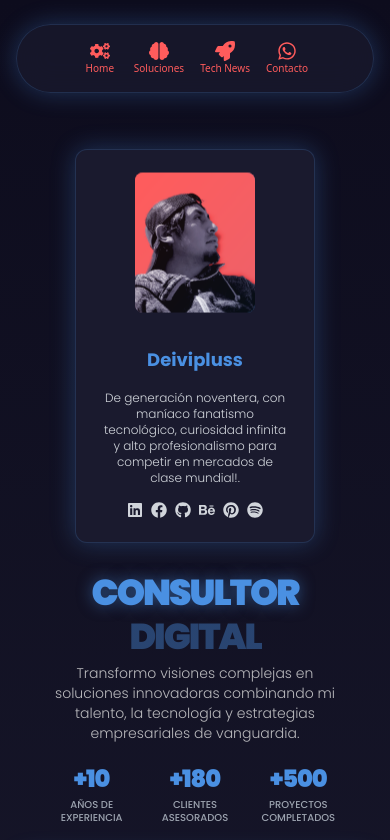
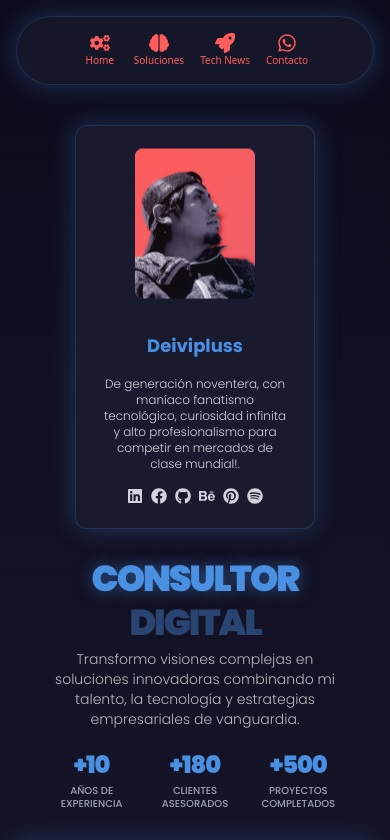
Before and after one commit to deivipluss/landing, a Next.js app: page / in a window 390 px wide. Shown: the top 840 px of the page. Built offline with nearby package versions, Linux system fonts and the light colour scheme.

Commit message:
responsividadipadfix1

```diff
--- a/app/page.tsx
+++ b/app/page.tsx
@@ -57,7 +57,7 @@ const ProfileCard: React.FC = () => (
     transition={{ duration: 0.5 }}
     className="bg-[#1A1A2E] p-6 rounded-xl flex flex-col items-center text-center space-y-4 shadow-glow h-auto w-full max-w-[240px] sm:max-w-[260px] md:max-w-[280px] mx-auto overflow-hidden border border-[#4A90E2]/20"
   >
-    <div className="w-[120px] h-[140px] sm:w-[140px] sm:h-[160px] md:w-[160px] md:h-[180px] bg-gradient-to-br from-[#FF5C5C] to-[#4A90E2] mb-4 rounded-lg overflow-hidden animate-float">
+    <div className="w-[120px] h-[150px] sm:w-[140px] sm:h-[170px] md:w-[160px] md:h-[190px] bg-gradient-to-br from-[#FF5C5C] to-[#4A90E2] mb-4 rounded-lg overflow-hidden animate-float">
       <img
         src="/imagenes/perfil.jpg"
         alt="Foto de perfil de Deivipluss"
@@ -191,7 +191,7 @@ const App: React.FC = () => {
   return (
     <div className="min-h-screen bg-[#0D0C1D] bg-gradient-to-b from-[#0D0C1D] to-[#1A1A2E] flex flex-col overflow-hidden relative">
       <div className="container mx-auto px-4 flex flex-col items-center min-h-screen">
-        <header className="flex justify-center py-4 sm:py-6 mt-6 sm:mt-10 mb-8 sm:mb-12 space-x-4 sm:space-x-6 bg-[#1A1A2E]/80 backdrop-blur-lg shadow-glow rounded-full w-full max-w-3xl mx-auto border border-[#4A90E2]/20">
+        <header className="flex justify-center py-4 sm:py-6 mt-4 sm:mt-6 lg:mt-10 mb-4 sm:mb-6 lg:mb-12 space-x-4 sm:space-x-6 bg-[#1A1A2E]/80 backdrop-blur-lg shadow-glow rounded-full w-full max-w-3xl mx-auto border border-[#4A90E2]/20">
           {navItems.map((item) => (
             <div
               key={item.href}
@@ -212,9 +212,9 @@ const App: React.FC = () => {
           ))}
         </header>
 
-        <main className="flex-grow flex justify-center items-start py-6 sm:py-8 w-full">
-          <div className="grid grid-cols-1 lg:grid-cols-2 gap-8 lg:gap-12 w-full max-w-7xl items-start">
-            <div className="flex justify-center lg:justify-end">
+        <main className="flex-grow flex justify-center items-center py-6 sm:py-8 w-full">
+          <div className="grid grid-cols-1 lg:grid-cols-2 gap-8 lg:gap-12 w-full max-w-7xl items-center">
+            <div className="flex justify-center lg:justify-end items-center">
               <ProfileCard />
             </div>
             <div className="space-y-8 sm:space-y-12 flex flex-col items-center lg:items-start">
```
